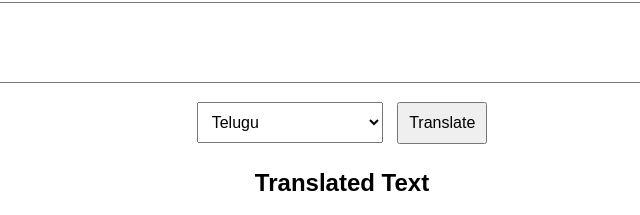
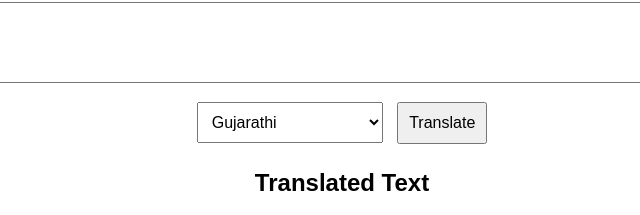
Before and after one commit to Nithin12218513/languagetranslator, a plain HTML site: page frontend/index.html in a window 1280 px wide. Shown: the part 106-321 px from the top of the page, 298-938 px from the left. Drawn offline with Linux system fonts and the light colour scheme.

Commit message:
Update index.html

```diff
--- a/frontend/index.html
+++ b/frontend/index.html
@@ -26,7 +26,7 @@
     <textarea id="inputText" rows="5" placeholder="Enter text to translate..."></textarea><br>
 
     <select id="language">
-        <option value="gujarati">Telugu</option>
+        <option value="gujarati">Gujarathi</option>
         <option value="hindi">Hindi</option>
         <option value="french">French</option>
         <option value="german">German</option>
```
